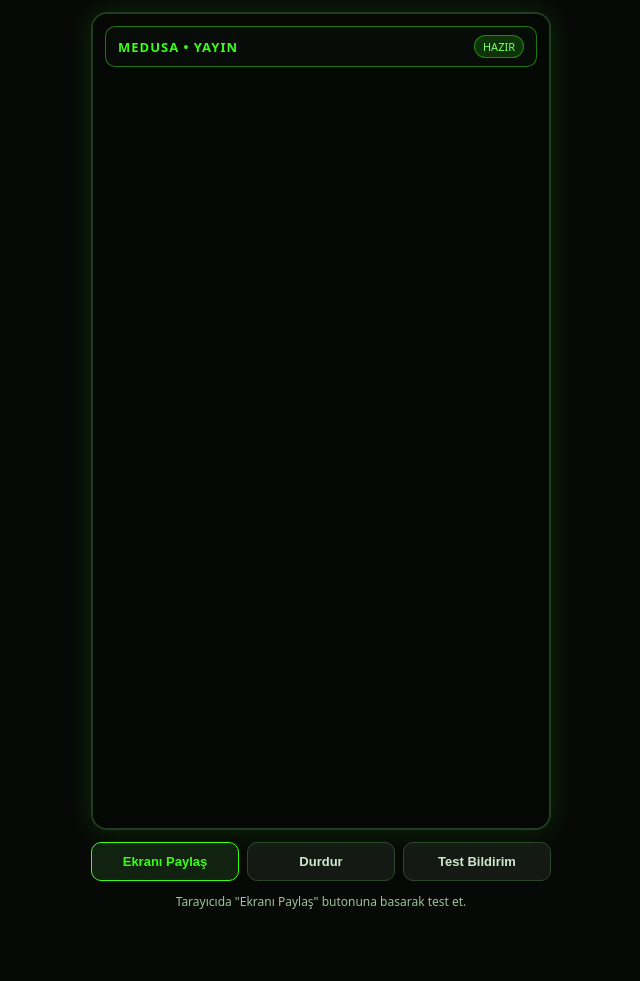
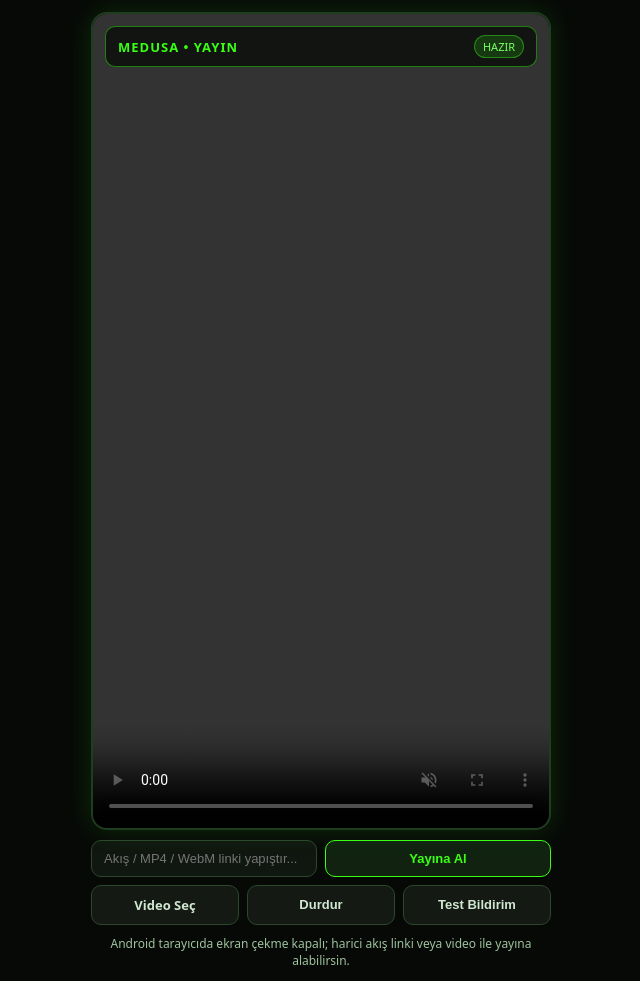
Before and after one commit to ruhsuzkuralsiz-a11y/medusa-movies, a Flask app: page / in a window 1280 px wide. Shown: the whole page, without its empty margins (319-959 px from the left). Before the commit the page ends 909 px from the top, so only its background shows below. Run offline with Flask 3, Linux system fonts and the light colour scheme.

Commit message:
Refactor video controls and input handling
Updated layout and styling for controls and input fields. Added functionality for loading video from URL or file input.

```diff
--- a/templates/yayin.html
+++ b/templates/yayin.html
@@ -16,7 +16,7 @@
       align-items: center;
       justify-content: center;
       padding: 12px;
-      gap: 12px;
+      gap: 10px;
     }
 
     .stage {
@@ -94,18 +94,40 @@
       transform: translateY(0);
     }
 
-    .controls {
+    .panel {
       width: 100%;
       max-width: 460px;
       display: flex;
-      flex-wrap: wrap;
+      flex-direction: column;
       gap: 8px;
     }
 
-    button {
+    .row {
+      display: flex;
+      gap: 8px;
+      flex-wrap: wrap;
+    }
+
+    input[type="text"] {
       flex: 1;
-      min-width: 130px;
-      padding: 11px 14px;
+      min-width: 180px;
+      padding: 10px 12px;
+      border-radius: 10px;
+      border: 1px solid #2c472c;
+      background: #101610;
+      color: #e8ffe8;
+      font-size: 13px;
+      outline: none;
+    }
+
+    input[type="text"]:focus {
+      border-color: #39ff14;
+    }
+
+    button, label.btn-file {
+      flex: 1;
+      min-width: 120px;
+      padding: 10px 12px;
       border-radius: 10px;
       border: 1px solid #39ff14;
       background: #112211;
@@ -113,12 +135,17 @@
       font-weight: 700;
       font-size: 13px;
       cursor: pointer;
+      text-align: center;
     }
 
-    button.secondary {
+    button.secondary, label.btn-file.secondary {
       border-color: #2c472c;
       background: #141914;
       color: #cfe8cf;
+    }
+
+    input[type="file"] {
+      display: none;
     }
 
     .status {
@@ -138,21 +165,31 @@
       <span class="live-pill" id="liveStatus">HAZIR</span>
     </div>
 
-    <video id="screenVideo" autoplay playsinline muted></video>
+    <video id="screenVideo" autoplay playsinline controls muted></video>
 
     <div class="alert-box" id="alertBox"></div>
   </div>
 
-  <div class="controls">
-    <button id="shareBtn">Ekranı Paylaş</button>
-    <button id="stopBtn" class="secondary">Durdur</button>
-    <button id="testAlertBtn" class="secondary">Test Bildirim</button>
+  <div class="panel">
+    <div class="row">
+      <input type="text" id="streamUrlInput" placeholder="Akış / MP4 / WebM linki yapıştır..." />
+      <button id="loadUrlBtn">Yayına Al</button>
+    </div>
+
+    <div class="row">
+      <label class="btn-file secondary" for="videoFileInput">Video Seç</label>
+      <input type="file" id="videoFileInput" accept="video/*" />
+      <button id="stopBtn" class="secondary">Durdur</button>
+      <button id="testAlertBtn" class="secondary">Test Bildirim</button>
+    </div>
   </div>
 
-  <div class="status" id="statusText">Tarayıcıda "Ekranı Paylaş" butonuna basarak test et.</div>
+  <div class="status" id="statusText">Android tarayıcıda ekran çekme kapalı; harici akış linki veya video ile yayına alabilirsin.</div>
 
   <script>
-    const shareBtn = document.getElementById("shareBtn");
+    const loadUrlBtn = document.getElementById("loadUrlBtn");
+    const streamUrlInput = document.getElementById("streamUrlInput");
+    const videoFileInput = document.getElementById("videoFileInput");
     const stopBtn = document.getElementById("stopBtn");
     const testAlertBtn = document.getElementById("testAlertBtn");
     const screenVideo = document.getElementById("screenVideo");
@@ -160,59 +197,86 @@
     const liveStatus = document.getElementById("liveStatus");
     const alertBox = document.getElementById("alertBox");
 
-    let activeStream = null;
     let alertTimer = null;
+    let objectUrl = null;
 
     function showAlert(text) {
+      if (!text) return;
       alertBox.textContent = text;
       alertBox.classList.add("show");
       clearTimeout(alertTimer);
       alertTimer = setTimeout(() => {
         alertBox.classList.remove("show");
-      }, 3000);
+      }, 3500);
     }
 
-    shareBtn.addEventListener("click", async () => {
-      if (!navigator.mediaDevices || !navigator.mediaDevices.getDisplayMedia) {
-        statusText.textContent = "Bu tarayıcı getDisplayMedia desteklemiyor (Chrome'da HTTPS üzerinde dene).";
+    function setLive(isLive, msg) {
+      liveStatus.textContent = isLive ? "YAYINDA" : "HAZIR";
+      statusText.textContent = msg;
+    }
+
+    loadUrlBtn.addEventListener("click", () => {
+      const url = streamUrlInput.value.trim();
+      if (!url) {
+        statusText.textContent = "Önce bir video veya akış bağlantısı gir.";
         return;
       }
-
-      try {
-        activeStream = await navigator.mediaDevices.getDisplayMedia({
-          video: { frameRate: { ideal: 30, max: 60 } },
-          audio: true
-        });
-
-        screenVideo.srcObject = activeStream;
-        liveStatus.textContent = "YAYINDA";
-        statusText.textContent = "Ekran paylaşımı aktif!";
-        showAlert("Ekran paylaşımı başlatıldı!");
-
-        const videoTrack = activeStream.getVideoTracks()[0];
-        if (videoTrack) {
-          videoTrack.onended = () => stopShare();
-        }
-      } catch (err) {
-        statusText.textContent = "Paylaşım iptal edildi veya hata: " + err.message;
+      if (objectUrl) {
+        URL.revokeObjectURL(objectUrl);
+        objectUrl = null;
       }
+      screenVideo.srcObject = null;
+      screenVideo.src = url;
+      screenVideo.play().then(() => {
+        setLive(true, "Bağlantı sahneye alındı.");
+        showAlert("🎬 Yayın akışı başlatıldı!");
+      }).catch((err) => {
+        setLive(false, "Akış oynatılamadı: " + err.message);
+      });
     });
 
-    function stopShare() {
-      if (activeStream) {
-        activeStream.getTracks().forEach(t => t.stop());
-        activeStream = null;
+    videoFileInput.addEventListener("change", (e) => {
+      const file = e.target.files && e.target.files[0];
+      if (!file) return;
+      if (objectUrl) {
+        URL.revokeObjectURL(objectUrl);
       }
+      objectUrl = URL.createObjectURL(file);
       screenVideo.srcObject = null;
-      liveStatus.textContent = "HAZIR";
-      statusText.textContent = "Ekran paylaşımı durduruldu.";
-    }
+      screenVideo.src = objectUrl;
+      screenVideo.play().then(() => {
+        setLive(true, "Yerel video sahneye alındı: " + file.name);
+        showAlert("📹 Video yayına alındı!");
+      }).catch((err) => {
+        setLive(false, "Video açılamadı: " + err.message);
+      });
+    });
 
-    stopBtn.addEventListener("click", stopShare);
+    stopBtn.addEventListener("click", () => {
+      screenVideo.pause();
+      screenVideo.removeAttribute("src");
+      screenVideo.load();
+      if (objectUrl) {
+        URL.revokeObjectURL(objectUrl);
+        objectUrl = null;
+      }
+      setLive(false, "Yayın durduruldu.");
+    });
 
     testAlertBtn.addEventListener("click", () => {
       showAlert("🔥 Yeni Bildirim: Medusa yayında!");
     });
+
+    const params = new URLSearchParams(window.location.search);
+    const initialStream = params.get("stream");
+    const initialAlert = params.get("alert");
+    if (initialStream) {
+      streamUrlInput.value = initialStream;
+      loadUrlBtn.click();
+    }
+    if (initialAlert) {
+      showAlert(initialAlert);
+    }
   </script>
 </body>
 </html>
```
